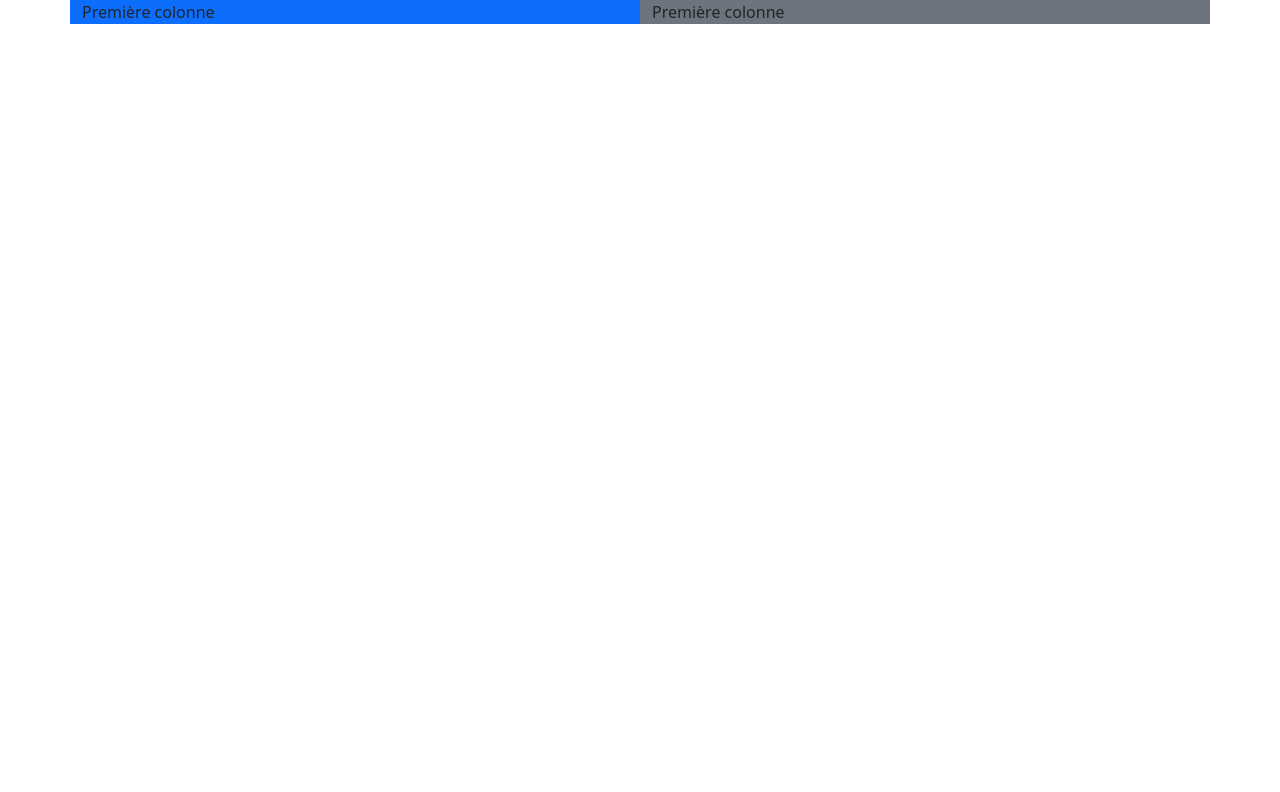
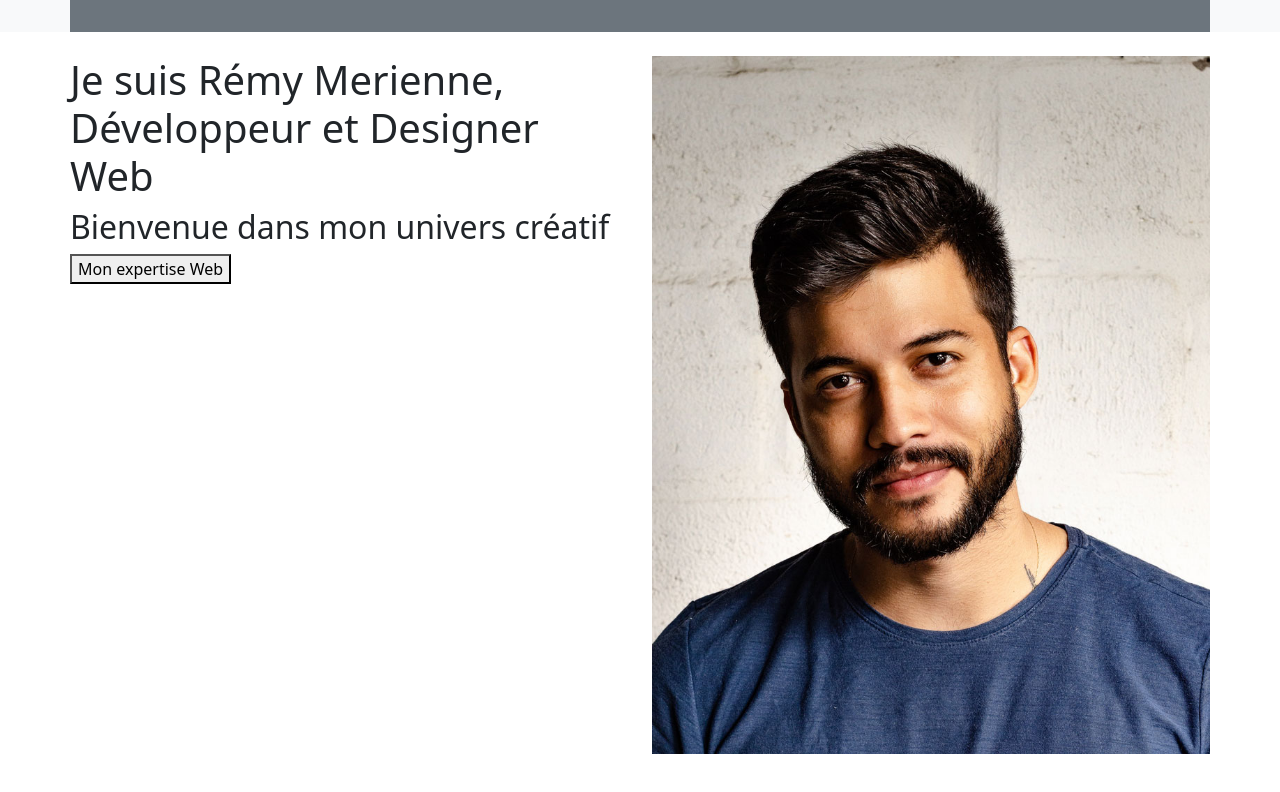
Before and after one commit to remymerienne/Bootstrap_OC, a website: page index.html in a window 1280 px wide. Drawn offline with nearby package versions, Linux system fonts and the light colour scheme.

Commit message:
Mise en page première section

```diff
--- a/index.html
+++ b/index.html
@@ -10,25 +10,38 @@
 </head>
 
 <body>
-  <div class="container">
-    <div class="row">
-      <div class="col bg-primary">
-        Première colonne
+
+  <header>
+    <nav class="bg-light">
+      <div class="container bg-secondary py-3"></div>
+    </nav>
+  </header>
+
+  <main>
+
+    <section>
+      <div class="container py-4">
+        <div class="row">
+          <div class="col ps-0">
+            <h1>Je suis Rémy Merienne, Développeur et Designer Web</h1>
+            <h2>Bienvenue dans mon univers créatif</h2>
+            <button>Mon expertise Web</button>
+          </div>
+          <div class="col pe-0">
+            <img src="img/portrait.jpg" class="w-100" alt="">
+          </div>
+        </div>
       </div>
-      <div class="col bg-secondary">
-        Première colonne
-      </div>
-    </div>
-  </div>
+    </section>
 
+    <section></section>
 
-
-
-
+  </main>
 
   <script src="https://cdn.jsdelivr.net/npm/bootstrap@5.2.0-beta1/dist/js/bootstrap.bundle.min.js"
     integrity="sha384-pprn3073KE6tl6bjs2QrFaJGz5/SUsLqktiwsUTF55Jfv3qYSDhgCecCxMW52nD2" crossorigin="anonymous">
   </script>
+
 </body>
 
 </html>
```
Also changed, not shown: img/code.jpg (added), img/design.jpg (added), img/grab-a-coffee.jpg (added), img/portrait.jpg (added).
